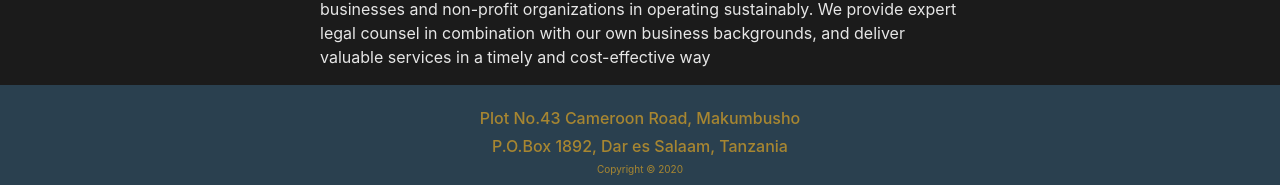
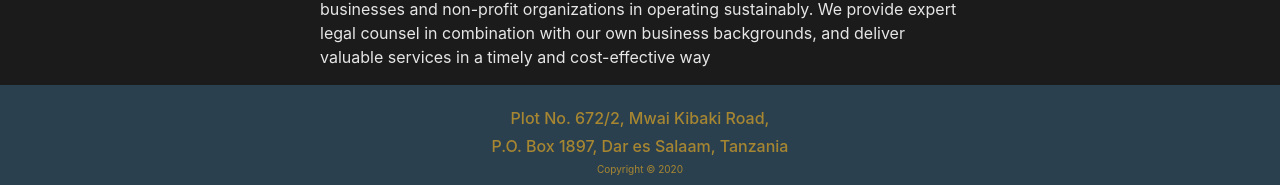
Before and after one commit to denno9/quin, a Django app: page /about/ in a window 1280 px wide. Shown: the part 953-1138 px from the top of the page. Run offline with Django 3.2, Linux system fonts and the light colour scheme; some libraries are stand-ins or nearby versions.

Commit message:
address 1

```diff
--- a/templates/base.html
+++ b/templates/base.html
@@ -70,10 +70,10 @@
 
             <div class="footer pt-4 mt-2" style=" text-align: center; width: 100;">
                 <h6 class="">
-                    Plot No.43 Cameroon Road, Makumbusho
+                    Plot No. 672/2, Mwai Kibaki Road,
                 </h6>
                 <h6>
-                    P.O.Box 1892, Dar es Salaam, Tanzania
+                    P.O. Box 1897, Dar es Salaam, Tanzania
                 </h6>
                 <div class="justify-content-center">
                     <p>Copyright &copy; {{year}}</p>
```
